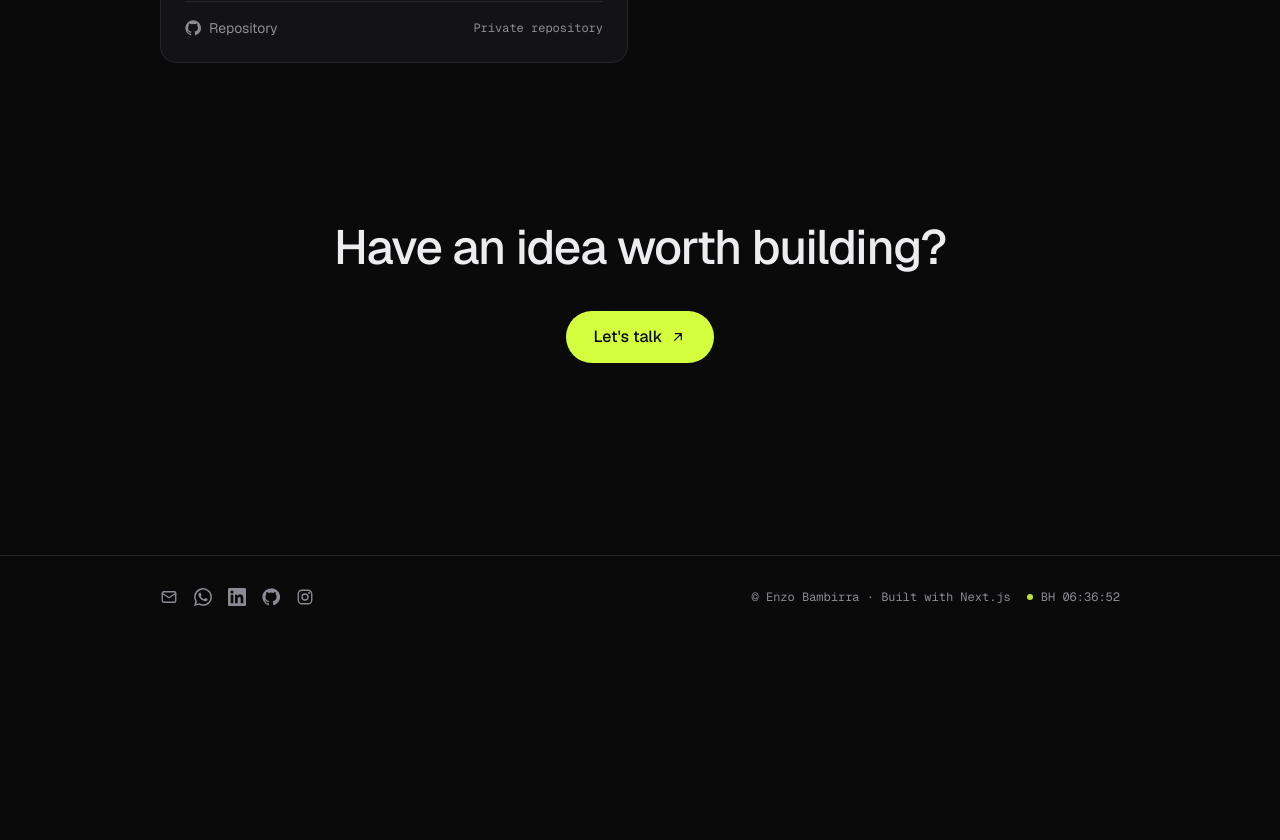
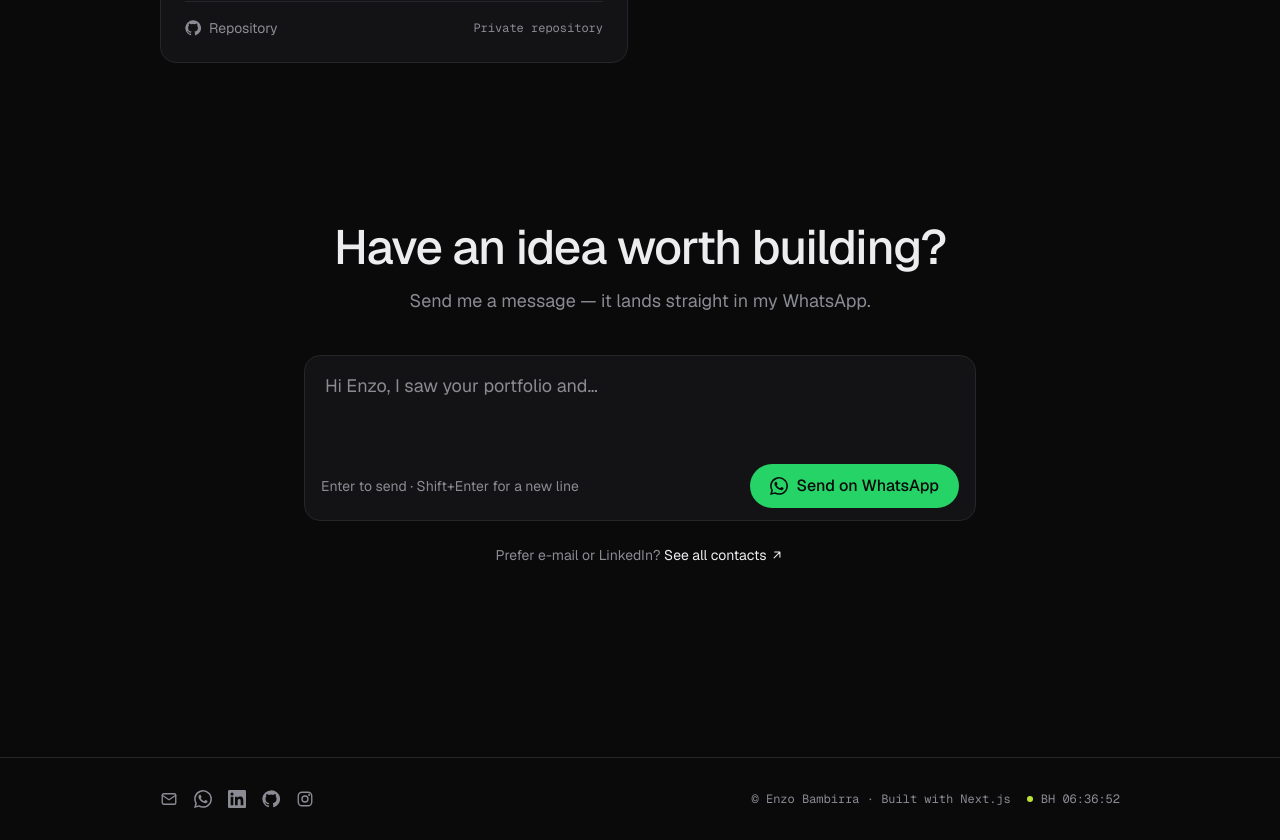
Before and after one commit to Ennzzo/portfolio, a Next.js app: page /en in a window 1280 px wide. Shown: the part 1980-2820 px from the top of the page. Before the commit the page ends 2618 px from the top, so only its background shows below. Built offline with nearby package versions, Linux system fonts and the light colour scheme; no server answers.

Commit message:
Troca o botão final da home por mensagem direta no WhatsApp

```diff
--- a/src/app/[lang]/page.tsx
+++ b/src/app/[lang]/page.tsx
@@ -5,6 +5,7 @@ import { HeroTitle } from "@/components/fx/hero-title";
 import { ProjectCard } from "@/components/project-card";
 import { Reveal } from "@/components/reveal";
 import { ArrowUpRight } from "@/components/icons";
+import { WhatsAppComposer } from "@/components/whatsapp-composer";
 import { profile } from "@/data/profile";
 import { projects } from "@/data/projects";
 import { hasLocale } from "@/i18n/config";
@@ -62,15 +63,17 @@ export default async function Home({ params }: PageProps<"/[lang]">) {
         </div>
       </section>
 
-      <section className="py-24 text-center">
-        <Reveal>
-          <h2 className="mx-auto max-w-2xl text-4xl font-medium tracking-tight sm:text-5xl">{dict.home.ctaTitle}</h2>
-          <Link
-            href={`/${lang}/contact`}
-            className="mt-10 inline-flex items-center gap-2 rounded-full bg-accent px-7 py-3.5 font-medium text-accent-foreground transition-transform hover:scale-[1.03]"
-          >
-            {dict.home.ctaButton} <ArrowUpRight width={16} height={16} />
-          </Link>
+      <section className="py-24">
+        <Reveal className="mx-auto max-w-2xl">
+          <h2 className="text-center text-4xl font-medium tracking-tight sm:text-5xl">{dict.home.ctaTitle}</h2>
+          <p className="mt-4 mb-10 text-center text-lg text-muted">{dict.home.ctaSubtitle}</p>
+          <WhatsAppComposer dict={dict.whatsapp} />
+          <p className="mt-6 text-center text-sm text-muted">
+            {dict.home.ctaOther}{" "}
+            <Link href={`/${lang}/contact`} className="inline-flex items-center gap-1 text-foreground hover:text-accent">
+              {dict.home.ctaButton} <ArrowUpRight width={14} height={14} />
+            </Link>
+          </p>
         </Reveal>
       </section>
     </>
--- a/src/i18n/dictionaries.ts
+++ b/src/i18n/dictionaries.ts
@@ -23,7 +23,9 @@ const pt = {
     selectedWork: "Trabalhos selecionados",
     allProjects: "Ver todos os projetos",
     ctaTitle: "Tem uma ideia que vale a pena construir?",
-    ctaButton: "Vamos conversar",
+    ctaSubtitle: "Me manda uma mensagem — ela cai direto no meu WhatsApp.",
+    ctaOther: "Prefere e-mail ou LinkedIn?",
+    ctaButton: "Ver todos os contatos",
   },
   about: {
     title: "Sobre mim",
@@ -111,6 +113,16 @@ const pt = {
       radiant: "Radiante",
     },
   },
+  whatsapp: {
+    title: "Prefere WhatsApp?",
+    subtitle: "Escreva aqui e a conversa abre direto no meu WhatsApp.",
+    label: "Sua mensagem",
+    placeholder: "Oi Enzo, vi seu portfolio e…",
+    greeting: "Olá Enzo! Vim pelo seu portfolio.",
+    hint: "Enter para enviar · Shift+Enter quebra linha",
+    error: "Escreva uma mensagem antes de enviar.",
+    send: "Enviar no WhatsApp",
+  },
   footer: { built: "Feito com Next.js", localTime: "BH" },
   notFound: { title: "Página não encontrada", back: "Voltar ao início" },
 };
@@ -140,7 +152,9 @@ const en: Dictionary = {
     selectedWork: "Selected work",
     allProjects: "See all projects",
     ctaTitle: "Have an idea worth building?",
-    ctaButton: "Let's talk",
+    ctaSubtitle: "Send me a message — it lands straight in my WhatsApp.",
+    ctaOther: "Prefer e-mail or LinkedIn?",
+    ctaButton: "See all contacts",
   },
   about: {
     title: "About me",
@@ -228,6 +242,16 @@ const en: Dictionary = {
       radiant: "Radiant",
     },
   },
+  whatsapp: {
+    title: "Prefer WhatsApp?",
+    subtitle: "Type here and the chat opens straight in my WhatsApp.",
+    label: "Your message",
+    placeholder: "Hi Enzo, I saw your portfolio and…",
+    greeting: "Hi Enzo! I found you through your portfolio.",
+    hint: "Enter to send · Shift+Enter for a new line",
+    error: "Write a message before sending.",
+    send: "Send on WhatsApp",
+  },
   footer: { built: "Built with Next.js", localTime: "BH" },
   notFound: { title: "Page not found", back: "Back home" },
 };
```
